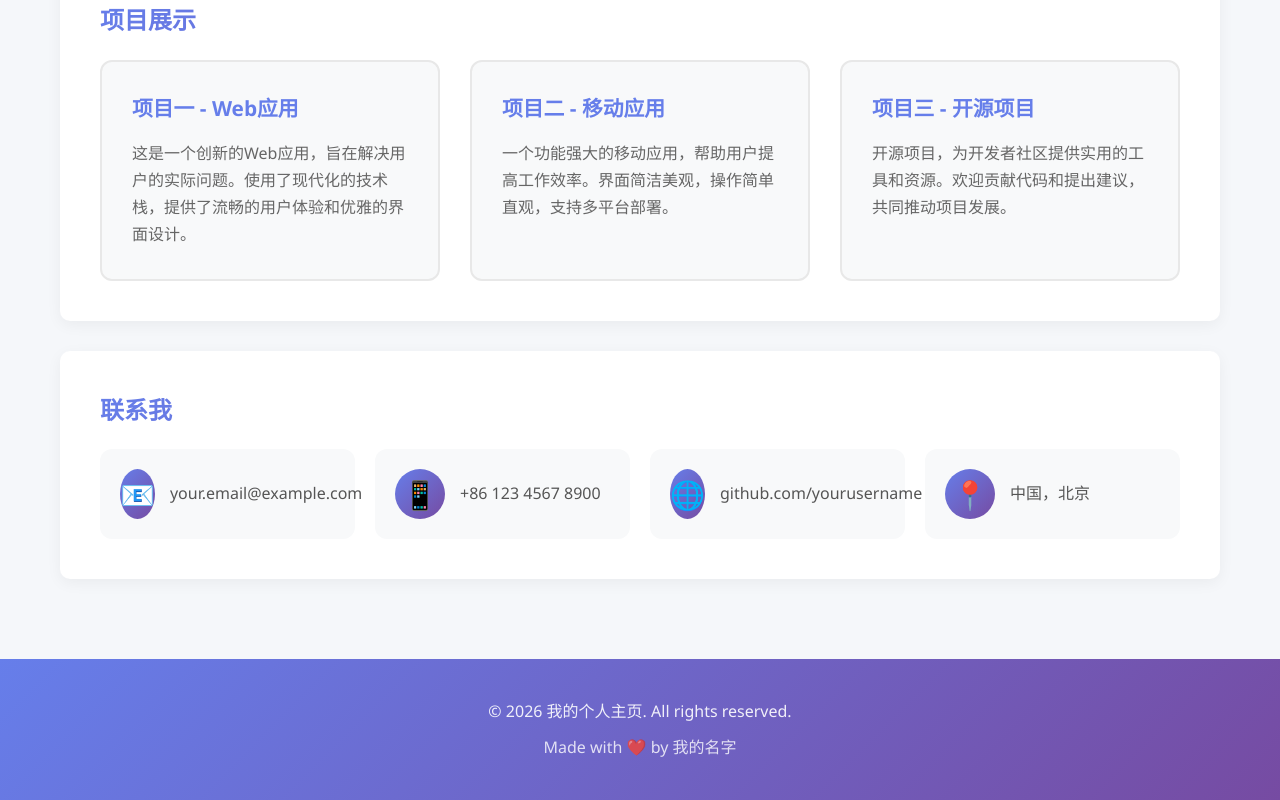
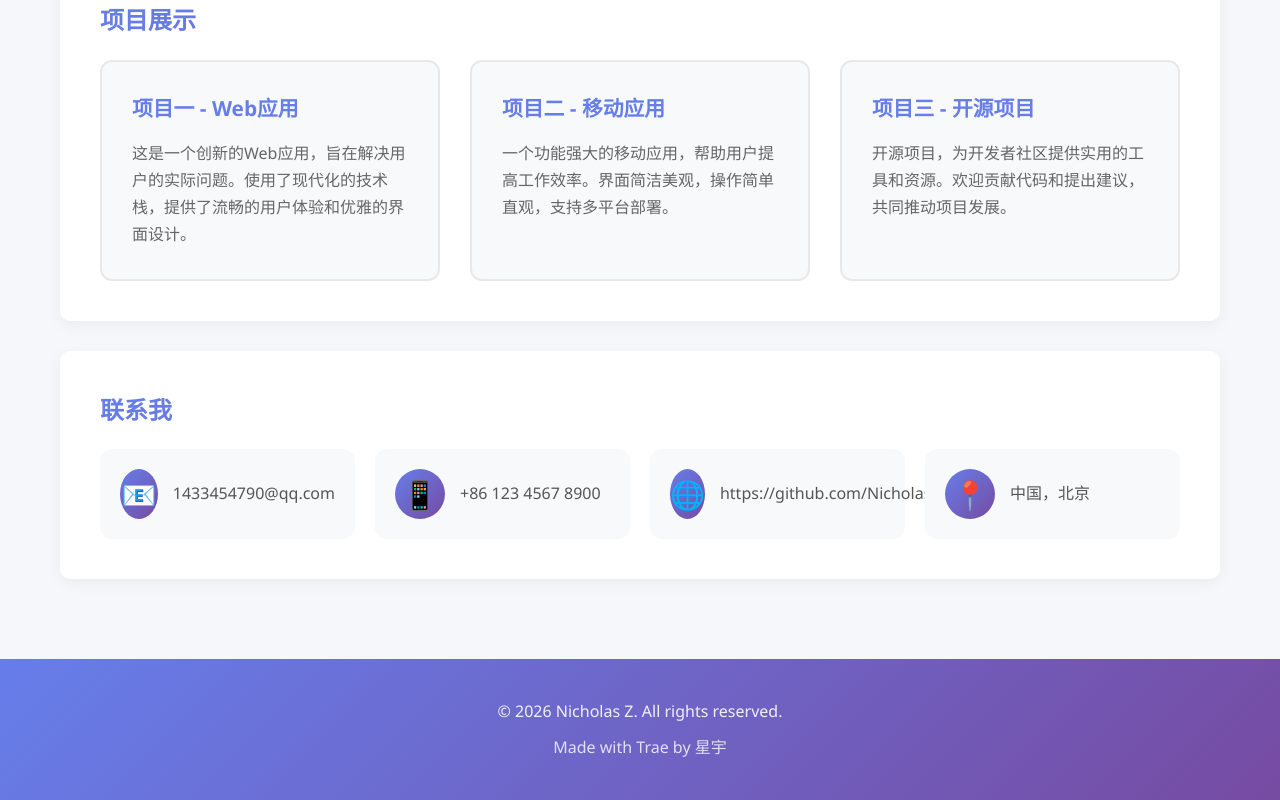
Before and after one commit to NicholasZzz/2026Res, a plain HTML site: page index.html in a window 1280 px wide. Shown: the part 1410-2210 px from the top of the page. Drawn offline with Linux system fonts and the light colour scheme.

Commit message:
Update index.html

```diff
--- a/index.html
+++ b/index.html
@@ -3,7 +3,7 @@
 <head>
     <meta charset="UTF-8">
     <meta name="viewport" content="width=device-width, initial-scale=1.0">
-    <meta name="description" content="个人主页 - 全栈开发者 | 创意设计师 | 技术爱好者">
+    <meta name="description" content="个人主页 - 城市设计师 | 新手数据工程师 | 自媒体运营人">
     <meta name="keywords" content="个人主页, 开发者, 技术, 编程, 作品集">
     <title>个人主页 - 欢迎来到我的世界</title>
     <style>
@@ -352,7 +352,7 @@
             <div class="contact-info">
                 <div class="contact-item">
                     <span class="contact-icon">📧</span>
-                    <span class="contact-text">your.email@example.com</span>
+                    <span class="contact-text">1433454790@qq.com</span>
                 </div>
                 <div class="contact-item">
                     <span class="contact-icon">📱</span>
@@ -360,7 +360,7 @@
                 </div>
                 <div class="contact-item">
                     <span class="contact-icon">🌐</span>
-                    <span class="contact-text">github.com/yourusername</span>
+                    <span class="contact-text">https://github.com/NicholasZzz</span>
                 </div>
                 <div class="contact-item">
                     <span class="contact-icon">📍</span>
@@ -371,8 +371,8 @@
     </div>
 
     <footer>
-        <p>&copy; 2026 我的个人主页. All rights reserved.</p>
-        <p style="margin-top: 10px; opacity: 0.8;">Made with ❤️ by 我的名字</p>
+        <p>&copy; 2026 Nicholas Z. All rights reserved.</p>
+        <p style="margin-top: 10px; opacity: 0.8;">Made with Trae by 星宇</p>
     </footer>
 </body>
 </html>
```
